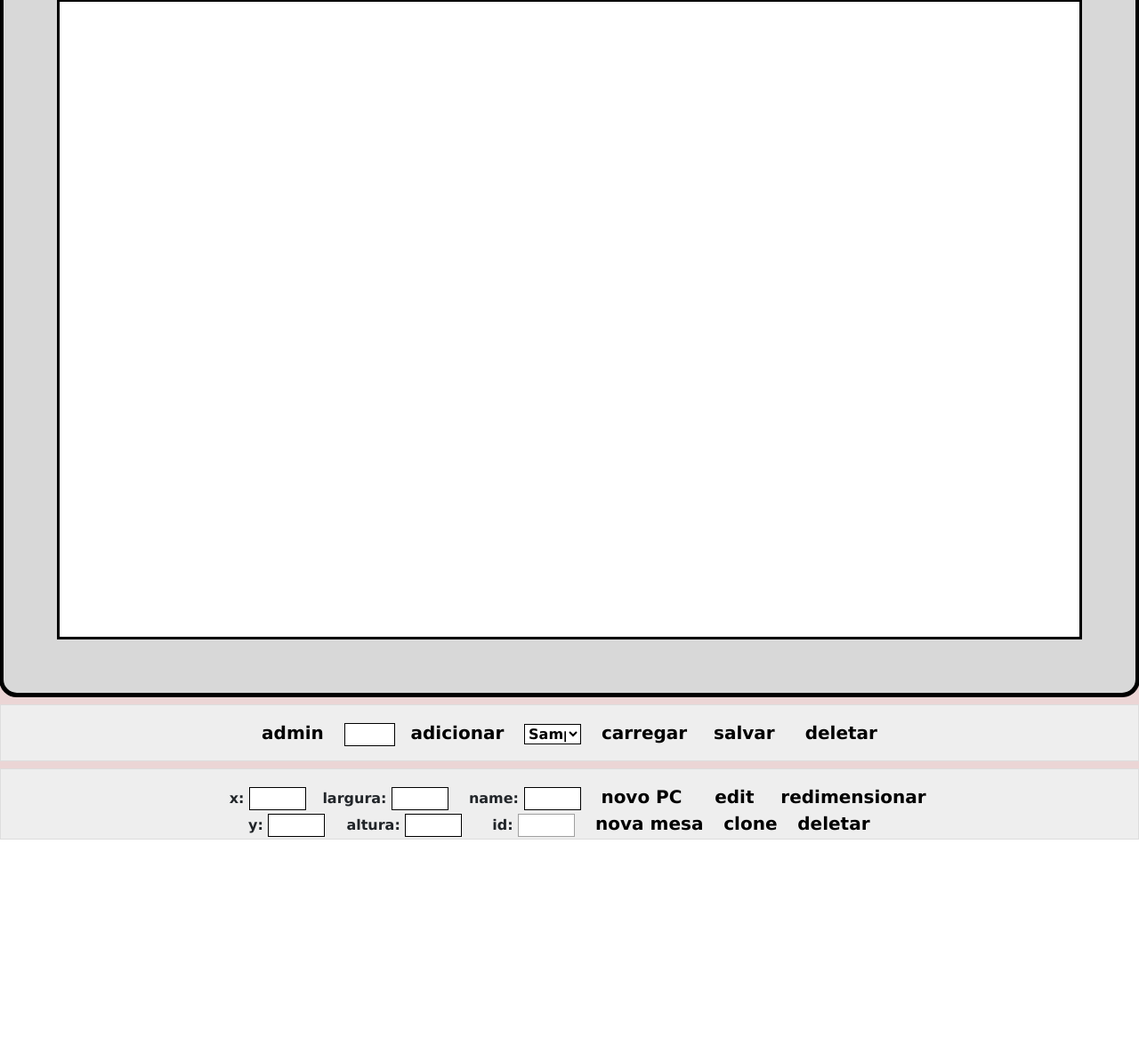
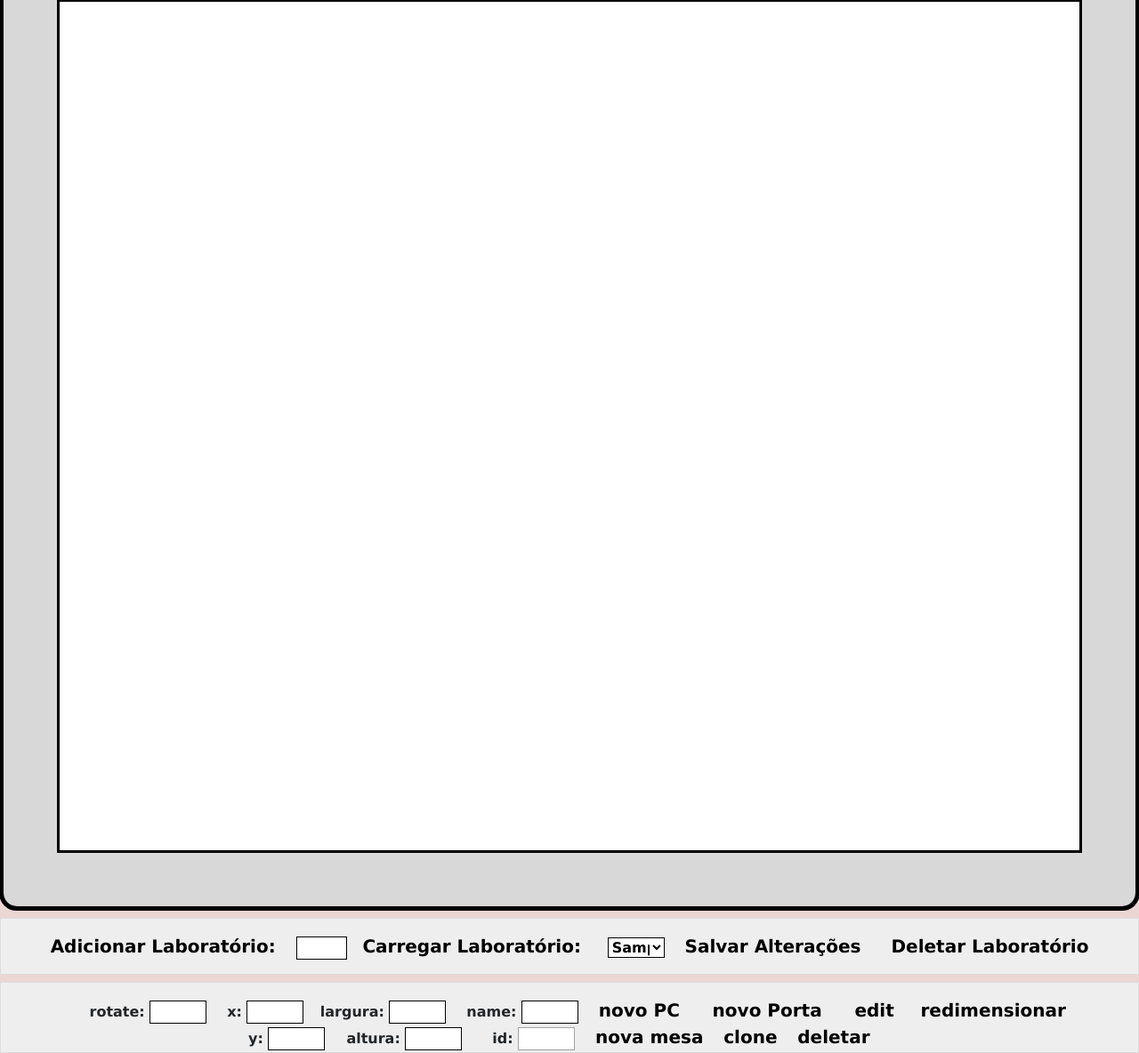
Before and after one commit to BuzzTech-API/API, a Flask app: page /editar in a window 1280 px wide. Shown: the part 260-1444 px from the top of the page at 89% size. Before the commit the page ends 1204 px from the top, so only its background shows below. Run offline with Flask 2, Linux system fonts and the light colour scheme; tables that the repository leaves empty hold one stand-in row (values such as "Sample post"); some libraries are stand-ins or nearby versions.

Commit message:
colando a porta e adicionando a rotação

```diff
--- a/src/app/controllers/default.py
+++ b/src/app/controllers/default.py
@@ -49,11 +49,12 @@ def deletar(id):
 @app.route('/atualizar/<int:id>', methods=["POST", "GET"])
 def atualizar(id):
     r = Chamado.query.filter_by(id=id).first()
+    l = Object.query.filter_by(id=r.Object_id).first()
     if request.method == "POST":
         update_call(r)
         # flash("Atualizado")
         return redirect(url_for('visualizar'))
-    return render_template("atualizar.html", chamado=r)
+    return render_template("atualizar.html", chamado=r, comp=l)
 
 
 
@@ -190,6 +191,12 @@ def edited():
             total = request.form['totalcontent']
             elements=request.form['elementcontent']
             elements = elements.split('\n')
+            lay = Object.query.filter_by(Object_lab=nome).all()
+            for item in elements:
+                index = item.find('id="')
+                for item2 in lay:
+                    if item[index:index+15] in item2.Object_div:
+                        print('está dentro')
 
 
 
--- a/src/app/static/edit.css
+++ b/src/app/static/css/edit.css
@@ -8,6 +8,25 @@
         overflow: auto;
 	}
     .mesa:active {
+    	cursor: -webkit-grabbing; cursor: grabbing;
+    }
+    .pc {
+        background-image: url("{{ url_for('static', filename='/img/PC_21.png') }}");
+    }
+    .porta1{
+        background-image: url("{{ url_for('static', filename='/img/door-open-fill.svg') }}");
+    }
+    .porta1 {
+        position: absolute;
+        border: 1px solid #DDDDDD;
+        z-index: 2;
+        background-repeat: no-repeat;
+        background-size: contain;
+        cursor: -webkit-grab; cursor: grab;
+        resize: none;
+        overflow: auto;
+	}
+    .porta1:active {
     	cursor: -webkit-grabbing; cursor: grabbing;
     }
     .pc {
@@ -40,7 +59,7 @@
     .editclass {
 
         margin-top: 1vh;
-        margin-bottom: 1vh;
+        margin-bottom: 0vh;
         left: 0px;
         width: 100%;
         text-align: center;
@@ -53,27 +72,28 @@
         user-select: none;
     }
     .edittxt {
+        margin-top: 0;
         font-family: "Lucida Grande", monospace;
         font-size: 2vh;
         font-weight: 750;
         padding-left: 1vw;
         user-select: none;
     }
-    .pcbutton, .mesabutton, .resize, .delete, .edit, .clone, .adicionar, .carregar, .salvar, .deletar, .admin {
+    .pcbutton, .portabutton, .mesabutton, .resize, .delete, .edit, .clone, .adicionar, .carregar, .salvar, .deletar, .admin {
         font-family: "Lucida Grande", monospace;
         font-size: 2.5vh;
         font-weight: 1000;
         user-select: none;
         color: #000000;
     }
-    .pcbutton:hover, .mesabutton:hover, .resize:hover, .delete:hover, .copy:hover, .clone:hover, .adicionar:hover, .carregar:hover, .salvar:hover, .deletar:hover, .admin:hover, .edit:hover {
+    .pcbutton:hover,.portabutton:hover, .mesabutton:hover, .resize:hover, .delete:hover, .copy:hover, .clone:hover, .adicionar:hover, .carregar:hover, .salvar:hover, .deletar:hover, .admin:hover, .edit:hover {
         color: #666666;
 		cursor: pointer;
     }
-    .pcbutton:active, .mesabutton:active, .resize:active, .delete:active, .copy:active, .clone:active, .adicionar:active, .carregar:active, .salvar:active, .deletar:active, .admin:active, .edit:active {
+    .pcbutton:active, .mesabutton:active,.portabutton:active, .resize:active, .delete:active, .copy:active, .clone:active, .adicionar:active, .carregar:active, .salvar:active, .deletar:active, .admin:active, .edit:active {
         color: #BBBBBB;
     }
-    .txtx0, .txty0, .txtx1, .txty1 {
+    .txtx0, .txty0, .txtx1, .txtrotate,  .txty1 {
         width: 5vw;
         font-family: "Lucida Grande", monospace;
         font-size: 2vh;
@@ -118,7 +138,7 @@
     .editarea {
         margin-top: 1vh;
         width: 90vw;
-        height: 90vh;
+        height: 120vh;
         background-color: #ffffff;
         border: 3px solid #000000;
         overflow: hidden;
--- a/src/app/templates/base.html
+++ b/src/app/templates/base.html
@@ -14,12 +14,15 @@
         integrity="sha384-iYQeCzEYFbKjA/T2uDLTpkwGzCiq6soy8tYaI1GyVh/UjpbCx/TYkiZhlZB6+fzT" crossorigin="anonymous" />
     <link rel="stylesheet" href="{{url_for('static', filename='css/Portas_Main.css')}}">
     <link rel="stylesheet" href="{{url_for('static', filename='css/Lab_Main.css')}}">
-    <link rel="stylesheet" href="{{ url_for('static', filename='edit.css') }}">
+    <link rel="stylesheet" href="{{ url_for('static', filename='css/edit.css') }}">
 	<style>
-	.pc {
-		background-image: url("{{ url_for('static', filename='/img/PC_21.png') }}");
-	}
-	</style>
+        .pc {
+            background-image: url("{{ url_for('static', filename='/img/PC_21.png') }}");
+            }
+        .porta1{
+            background-image: url("{{ url_for('static', filename='/img/door-open-fill.svg') }}");
+            }
+    </style>
 </head>
 
 <body class="fundo">
--- a/src/app/templates/edit.html
+++ b/src/app/templates/edit.html
@@ -2,11 +2,14 @@
 {%block title%}Atualizar Chamado{% endblock %}
 {% block content %}
 
-<link rel="stylesheet" href="{{ url_for('static', filename='edit.css') }}">
+<link rel="stylesheet" href="{{ url_for('static', filename='css/edit.css') }}">
 <style>
-.pc {
-	background-image: url("{{ url_for('static', filename='/img/PC_21.png') }}");
-}
+    .pc {
+        background-image: url("{{ url_for('static', filename='/img/PC_21.png') }}");
+        }
+    .porta1{
+        background-image: url("{{ url_for('static', filename='/img/door-open-fill.svg') }}");
+        }
 </style>
 
 
@@ -25,16 +28,16 @@
 <div class="local">
 <div class="rotulo">Laboratório</div>
 <center>
-<div class="editarea"><div class="pctablemaster">{% for row in elmnts %}{{row |safe}}{% endfor %}</div>
+<div class="editarea"><div class="pctablemaster">{% for row in elmnts %}{{row |safe}}{% endfor %}</div></div>
 </center>
 </div>
 </section>
 
 
 <div class="editclass">
-	<span class="admin">admin</span><span class="edittxt">&nbsp;</span>
+    <span class="adicionar">Adicionar Laboratório:</span><span class="edittxt">&nbsp;</span>
     <input class="txtnew" type="text" id="txtnew" name="txtnew"><span class="edittxt"></span>
-    <span class="adicionar">adicionar</span><span class="edittxt">&nbsp;</span>
+    <span class="carregar">Carregar Laboratório: </span><span class="edittxt">&nbsp;</span>
     <select class="salalist" name="salalist" id="salalist">
         {% for lab in labs %}
             {% if selected == lab: %}
@@ -43,19 +46,22 @@
                 <option value="{{lab}}"> {{lab}} </option>
             {% endif %}
         {% endfor %}
+
     </select><span class="edittxt">&nbsp;</span>
-    <span class="carregar">carregar </span><span class="edittxt">&nbsp;</span>
-    <span class="salvar">salvar</span><span class="edittxt">&nbsp;&nbsp;&nbsp;</span>
-    <span class="deletar">deletar</span>
+
+    <span class="salvar">Salvar Alterações</span><span class="edittxt">&nbsp;&nbsp;&nbsp;</span>
+    <span class="deletar">Deletar Laboratório</span>
 </div>
 
 
 
 
 <div class="editsize">
+    <span class="edittxt">&nbsp;rotate: </span><input class="txtrotate" type="text" id="rotate" name="rotate">
 	<span class="edittxt">&nbsp;x: </span><input class="txtx0" type="text" id="xpos" name="xpos"><span class="edittxt">&nbsp;largura: </span><input class="txtx1" type="text" id="xsize" name="xsize">
     <span class="edittxt">&nbsp;name: </span><input class="txtname" type="text" id="txtname" name="txtname"><span class="edittxt">&nbsp;</span>
     <span class="pcbutton">novo PC&nbsp;&nbsp;</span><span class="edittxt">&nbsp;</span>
+    <span class="portabutton">novo Porta&nbsp;&nbsp;</span><span class="edittxt">&nbsp;</span>
     <span class="edit">edit&nbsp;</span><span class="edittxt">&nbsp;</span>
     <span class="resize">redimensionar</span>
     <br>
@@ -139,6 +145,7 @@
             document.getElementById("ypos").value = elmnt.offsetTop;
             document.getElementById("txtid").value = elmnt.id;
             document.getElementById("txtname").value = elmnt.textContent;
+            document.getElementById("rotate").value = elmnt.style.transform;
 
             if (elmnt.classList.value.includes("pc")) {
                 document.getElementById("ysize").disabled = true;
@@ -146,6 +153,11 @@
                 document.getElementById("ysize").disabled = false;
             }
             if (elmnt.classList.value.includes("mesa")) {
+                document.getElementById("txtname").disabled = true;
+            } else {
+                document.getElementById("txtname").disabled = false;
+            }
+            if (elmnt.classList.value.includes("porta1")) {
                 document.getElementById("txtname").disabled = true;
             } else {
                 document.getElementById("txtname").disabled = false;
@@ -204,20 +216,31 @@
         lastelement.style.top = document.getElementById("ypos").value + "px";
     });
 
+    document.querySelector('.txtrotate').addEventListener('input', function (event) {
+        lastelement.style.transform = document.getElementById('rotate').value;
+    });
+
     document.querySelector('.txtname').addEventListener('input', function (event) {
         lastelement.innerHTML = '<div class="innertext">' + document.getElementById("txtname").value + '</div>';
     });
 
+
 	//FUNCOES DOS ELEMENTOS
-    function addPC(yvalue, xvalue, ysize, xsize, texto) {
+    function addPC(yvalue, xvalue, ysize, xsize, texto, rotate) {
         total++;
-        document.querySelector(".pctablemaster").innerHTML += '<div id="obj' + total + '" class="pc" style="top: ' + yvalue + 'px; left: ' + xvalue + 'px; height: ' + ysize + 'px; width: ' + xsize + 'px;"><div class="innertext">' + texto + '</div></div>\n';
+        document.querySelector(".pctablemaster").innerHTML += '<div id="obj' + total + '" class="pc" style="top: ' + yvalue + 'px; left: ' + xvalue + 'px; height: ' + ysize + 'px; width: ' + xsize + 'px; transform: rotate('+ rotate +'deg); "><div class="innertext">' + texto + '</div></div>\n';
         elements.push("obj" + total)
         elements.forEach(defineElement);
     }
-    function addMesa(yvalue, xvalue, ysize, xsize) {
+    function addMesa(yvalue, xvalue, ysize, xsize, rotate) {
         total++;
-        document.querySelector(".pctablemaster").innerHTML += '<div id="obj' + total + '" class="mesa" style="top: ' + yvalue + 'px; left: ' + xvalue + 'px; height: ' + ysize + 'px; width: ' + xsize + 'px;"></div>\n';
+        document.querySelector(".pctablemaster").innerHTML += '<div id="obj' + total + '" class="mesa" style="top: ' + yvalue + 'px; left: ' + xvalue + 'px; height: ' + ysize + 'px; width: ' + xsize + 'px; transform: rotate('+ rotate +'deg); "></div>\n';
+        elements.push("obj" + total)
+        elements.forEach(defineElement);
+    }
+    function addPorta(yvalue, xvalue, ysize, xsize, rotate) {
+        total++;
+        document.querySelector(".pctablemaster").innerHTML += '<div id="obj' + total + '" class="porta1" style="top: ' + yvalue + 'px; left: ' + xvalue + 'px; height: ' + ysize + 'px; width: ' + xsize + 'px; transform: rotate('+ rotate +'deg); "></div>\n';
         elements.push("obj" + total)
         elements.forEach(defineElement);
     }
@@ -228,9 +251,11 @@
 
     function cloneObj(){
          if (lastelement.classList.value.includes("pc")) {
-            addPC(lastelement.offsetTop, lastelement.offsetLeft, lastelement.clientHeight, lastelement.clientWidth, lastelement.textContent);
+            addPC(lastelement.offsetTop, lastelement.offsetLeft, lastelement.clientHeight, lastelement.clientWidth, lastelement.textContent, lastelement.textContent2);
         } else if (lastelement.classList.value.includes("mesa")) {
-            addMesa(lastelement.offsetTop, lastelement.offsetLeft, lastelement.clientHeight, lastelement.clientWidth);
+            addMesa(lastelement.offsetTop, lastelement.offsetLeft, lastelement.clientHeight, lastelement.clientWidth, lastelement.textContent2);
+        } else if (lastelement.classList.value.includes("porta")) {
+            addMesa(lastelement.offsetTop, lastelement.offsetLeft, lastelement.clientHeight, lastelement.clientWidth, lastelement.textContent2);
         }
     }
     function pasteObj(){
@@ -238,10 +263,13 @@
         pastey = cursory - $('.editarea').offset().top - Math.round(cloneelement.clientHeight/2);
         //console.log(pastex + " " + pastey);
         if (cloneelement.classList.value.includes("pc")) {
-            addPC(pastey, pastex, cloneelement.clientHeight, cloneelement.clientWidth, cloneelement.textContent);
+            addPC(pastey, pastex, cloneelement.clientHeight, cloneelement.clientWidth, cloneelement.textContent, cloneelement.textContent2);
             cloneelement = document.getElementById("obj"+total);
         } else if (cloneelement.classList.value.includes("mesa")) {
-            addMesa(pastey, pastex, cloneelement.clientHeight, cloneelement.clientWidth);
+            addMesa(pastey, pastex, cloneelement.clientHeight, cloneelement.clientWidth, cloneelement.textContent2);
+            cloneelement = document.getElementById("obj"+total);
+        } else if (cloneelement.classList.value.includes("porta")) {
+            addMesa(pastey, pastex, cloneelement.clientHeight, cloneelement.clientWidth, cloneelement.textContent2);
             cloneelement = document.getElementById("obj"+total);
         }
     }
@@ -259,10 +287,13 @@
 
 	//EVENTOS DOS BOTOES
     document.querySelector(".pcbutton").addEventListener("click", function (event) {
-        addPC(194, 204, 80, 80, "");
+        addPC(194, 204, 80, 80, "", 0);
     });
     document.querySelector(".mesabutton").addEventListener("click", function (event) {
-        addMesa(194, 204, 100, 100, "");
+        addMesa(194, 204, 100, 100, 0);
+    });
+    document.querySelector(".portabutton").addEventListener("click", function (event) {
+        addPorta(194, 204, 100, 100, 0);
     });
 
     document.querySelector(".delete").addEventListener("click", function (event) {
@@ -312,9 +343,7 @@
 	document.querySelector(".salalist").addEventListener("click", function (event) {
 		setSelected();
     });
-	document.querySelector(".admin").addEventListener("click", function (event) {
-		window.location.href = "{{ url_for('homepage') }}";
-	});
+
 
 
 	//EVENTOS DO TECLADO
```
Also changed, not shown: src/app/templates/atualizar.html (+4 -4 lines), src/app/static/img/door-open-fill.svg (added).
